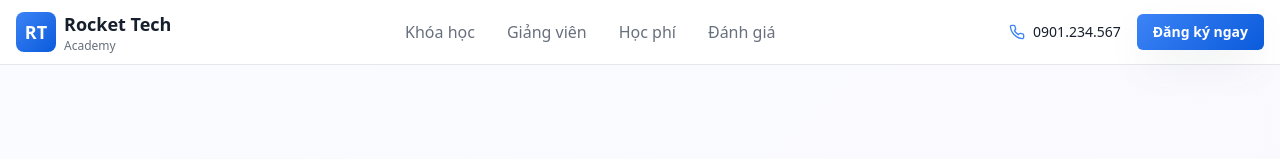
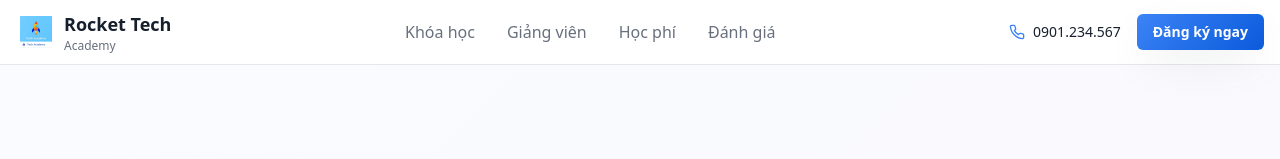
Before and after one commit to hoannguyenai/landing-page-ninja-ai, a React (Vite) app: page / in a window 1280 px wide. Shown: the top 159 px of the page. Built offline with nearby package versions, Linux system fonts and the light colour scheme; the HTML template or start-up script is replaced by a standard one.

Commit message:
Fix: Replace rocket logo image

```diff
--- a/src/components/Header.tsx
+++ b/src/components/Header.tsx
@@ -1,6 +1,7 @@
 import { Button } from "@/components/ui/button";
 import { Phone, Mail, Menu } from "lucide-react";
 import { useState } from "react";
+import rocketLogo from "@/assets/rocket-logo.png";
 
 const Header = () => {
   const [isMenuOpen, setIsMenuOpen] = useState(false);
@@ -11,8 +12,8 @@ const Header = () => {
         <div className="flex h-16 items-center justify-between">
           {/* Logo */}
           <div className="flex items-center gap-2">
-            <div className="w-10 h-10 bg-hero-gradient rounded-lg flex items-center justify-center text-white font-bold text-lg">
-              RT
+            <div className="w-10 h-10 rounded-lg flex items-center justify-center">
+              <img src={rocketLogo} alt="Rocket Tech Academy Logo" className="w-8 h-8" />
             </div>
             <div>
               <h1 className="font-bold text-lg text-foreground">Rocket Tech</h1>
```
Also changed, not shown: src/assets/rocket-logo.png (added).
